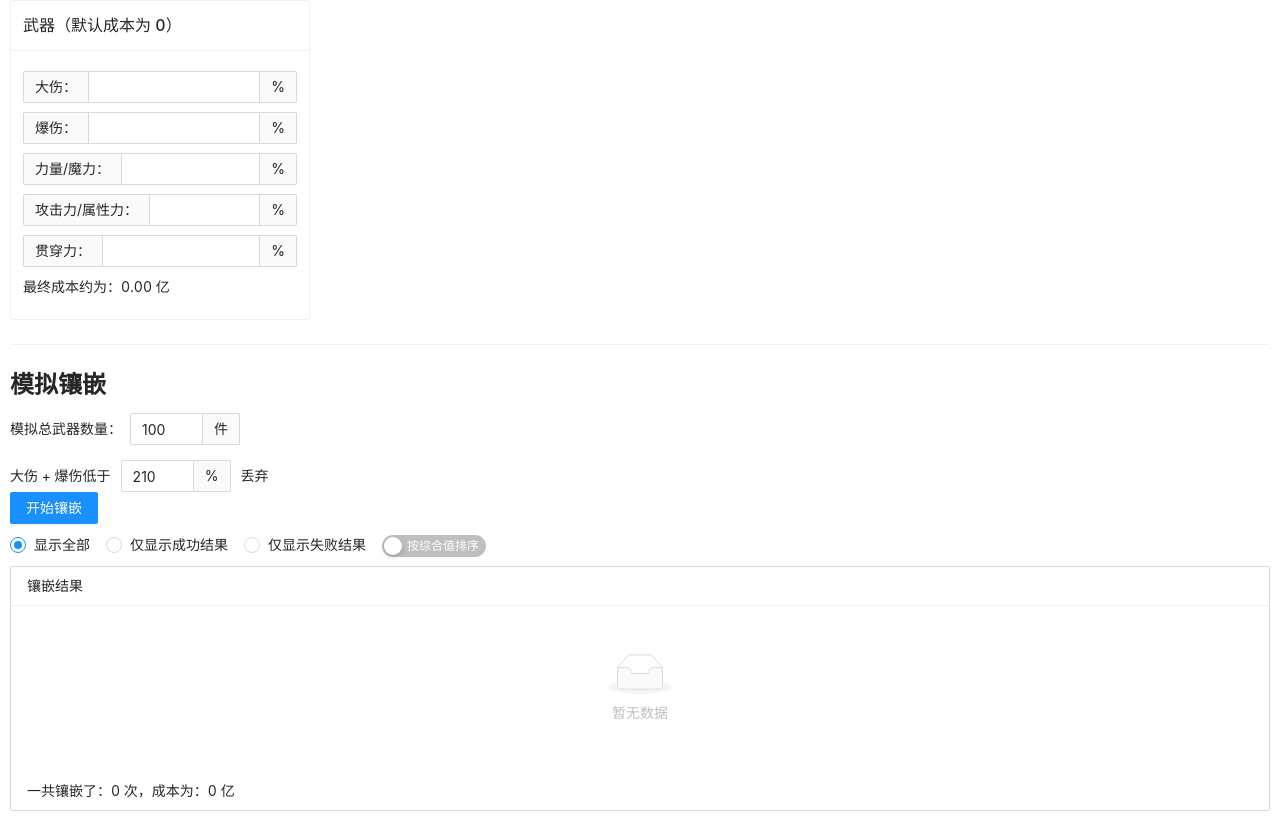
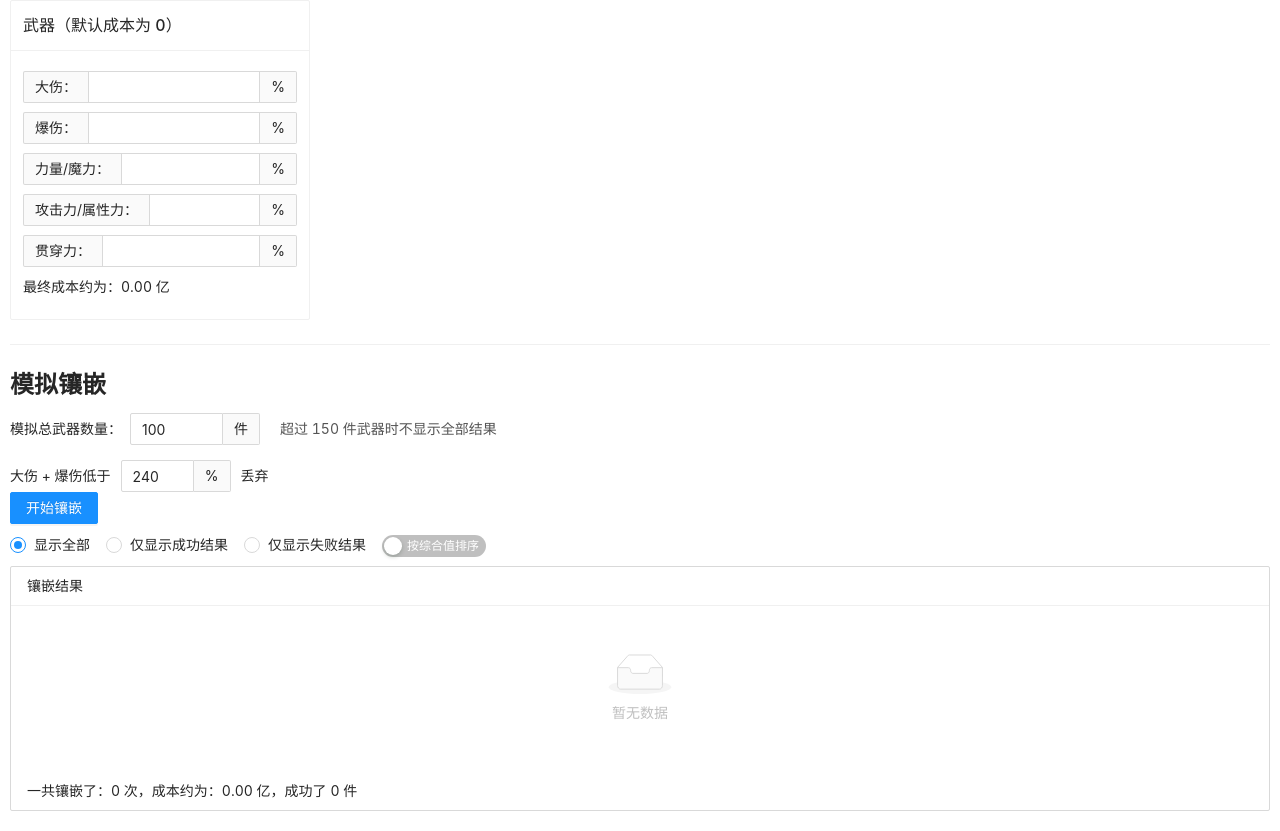
Before and after one commit to xhwgood/latale, a React (Create React App) app: page / in a window 1280 px wide. Shown: the part 216-1047 px from the top of the page. Built offline with nearby package versions, Linux system fonts and the light colour scheme.

Commit message:
优化算法，增加武器数量

```diff
--- a/src/components/4000/SimulateMosaic.tsx
+++ b/src/components/4000/SimulateMosaic.tsx
@@ -29,6 +29,9 @@ enum Filter {
 }
 
 const ML = 10
+/** 最多显示多少结果 */
+const SHOW_RESULT_LENGTH = 150
+const INPUT_WIDTH = 130
 
 const SuccessTip = styled.span`
 	display: inline-block;
@@ -51,9 +54,13 @@ const Container = styled.div`
 	margin-bottom: 20px;
 `
 
+const OverNumTip = styled.span`
+	color: #555;
+`
+
 const CountRow = styled.div`
 	display: grid;
-	grid-template-columns: 120px 200px;
+	grid-template-columns: 120px ${INPUT_WIDTH + 20}px auto;
 	align-items: center;
 	margin-bottom: 15px;
 `
@@ -76,10 +83,12 @@ const SimulateMosaic: React.FC = () => {
 	const [totalCount, setTotalCount] = useState(0)
 	// 镶嵌结果列表
 	const [mosaicList, setMosaicList] = useState<ResultItem[]>([])
-	const [maxAndCritical, setMaxAndCritical] = useState(210)
+	const [maxAndCritical, setMaxAndCritical] = useState(240)
 
 	const handleBegin = useCallback(() => {
 		const l: ResultItem[] = []
+		// 先重置镶嵌总次数
+		setTotalCount(0)
 
 		for (let i = 0; i < count; i++) {
 			let successCount = 1
@@ -135,8 +144,13 @@ const SimulateMosaic: React.FC = () => {
 			return l.sort((a, b) => b.compositeValue - a.compositeValue)
 		}
 
-		return l
+		return l.slice(0, SHOW_RESULT_LENGTH)
 	}, [filter, mosaicList, checked])
+
+	const successWeaponNum = useMemo(
+		() => mosaicList.filter(({ isSuccess }) => isSuccess).length,
+		[mosaicList]
+	)
 
 	return (
 		<Container>
@@ -147,10 +161,13 @@ const SimulateMosaic: React.FC = () => {
 					addonAfter='件'
 					value={count}
 					min={1}
-					max={100}
+					max={10000}
 					onChange={v => setCount(v || 1)}
-					style={{ width: 110 }}
+					style={{ width: INPUT_WIDTH }}
 				/>
+				<OverNumTip>
+					超过 {SHOW_RESULT_LENGTH} 件武器时不显示全部结果
+				</OverNumTip>
 			</CountRow>
 			<AlignCenter>
 				<span>大伤 + 爆伤低于</span>
@@ -182,12 +199,15 @@ const SimulateMosaic: React.FC = () => {
 				checked={checked}
 				onChange={v => setChecked(v)}
 			/>
+
 			<List
 				size='small'
 				header={<span>镶嵌结果</span>}
 				footer={
 					<span>
-						一共镶嵌了：{totalCount} 次，成本为：{totalCount * SINGLE_COST} 亿
+						一共镶嵌了：{totalCount} 次，成本约为：
+						{(totalCount * SINGLE_COST).toFixed(2)} 亿，成功了{' '}
+						{successWeaponNum} 件
 					</span>
 				}
 				bordered
```
